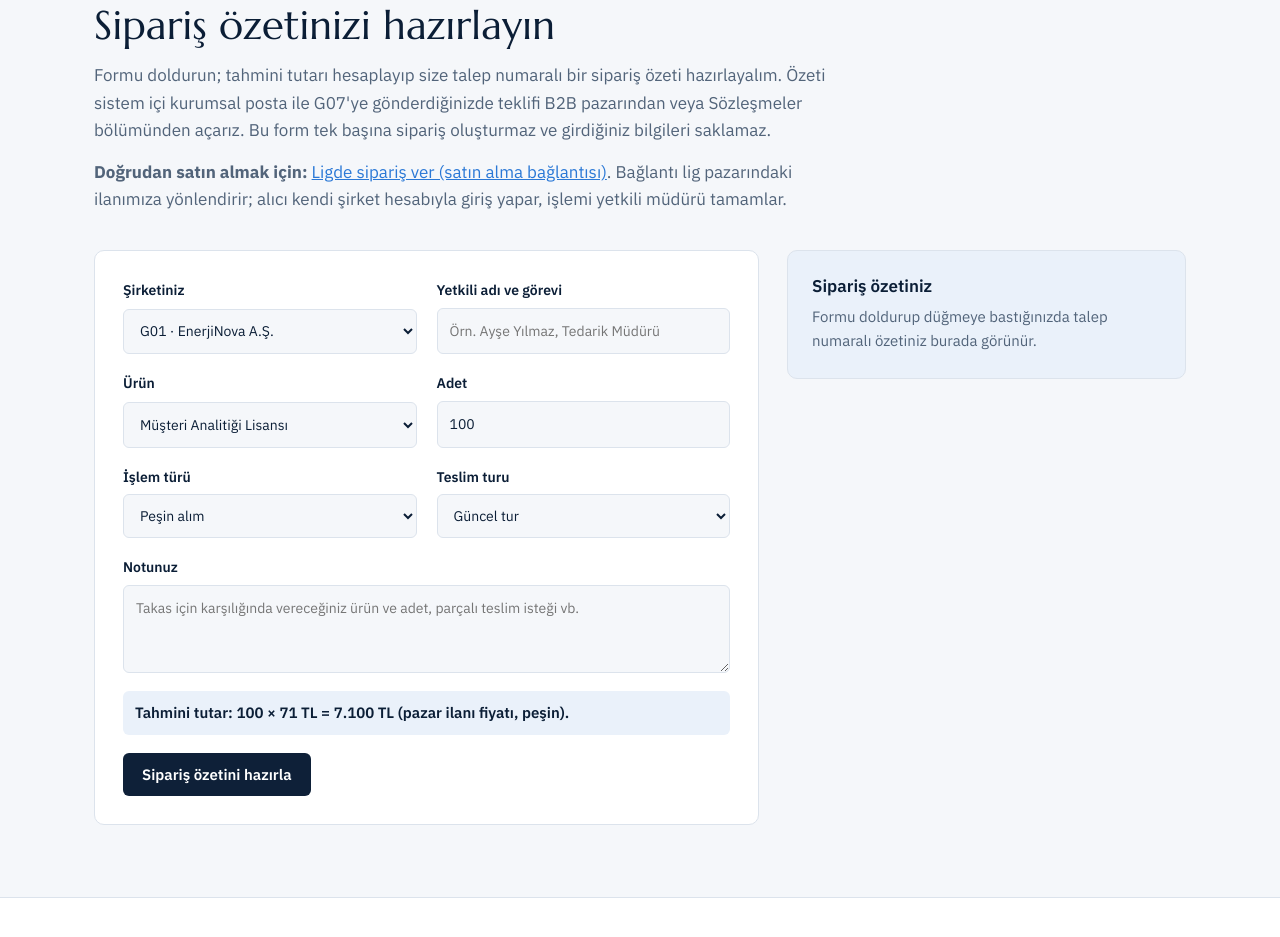
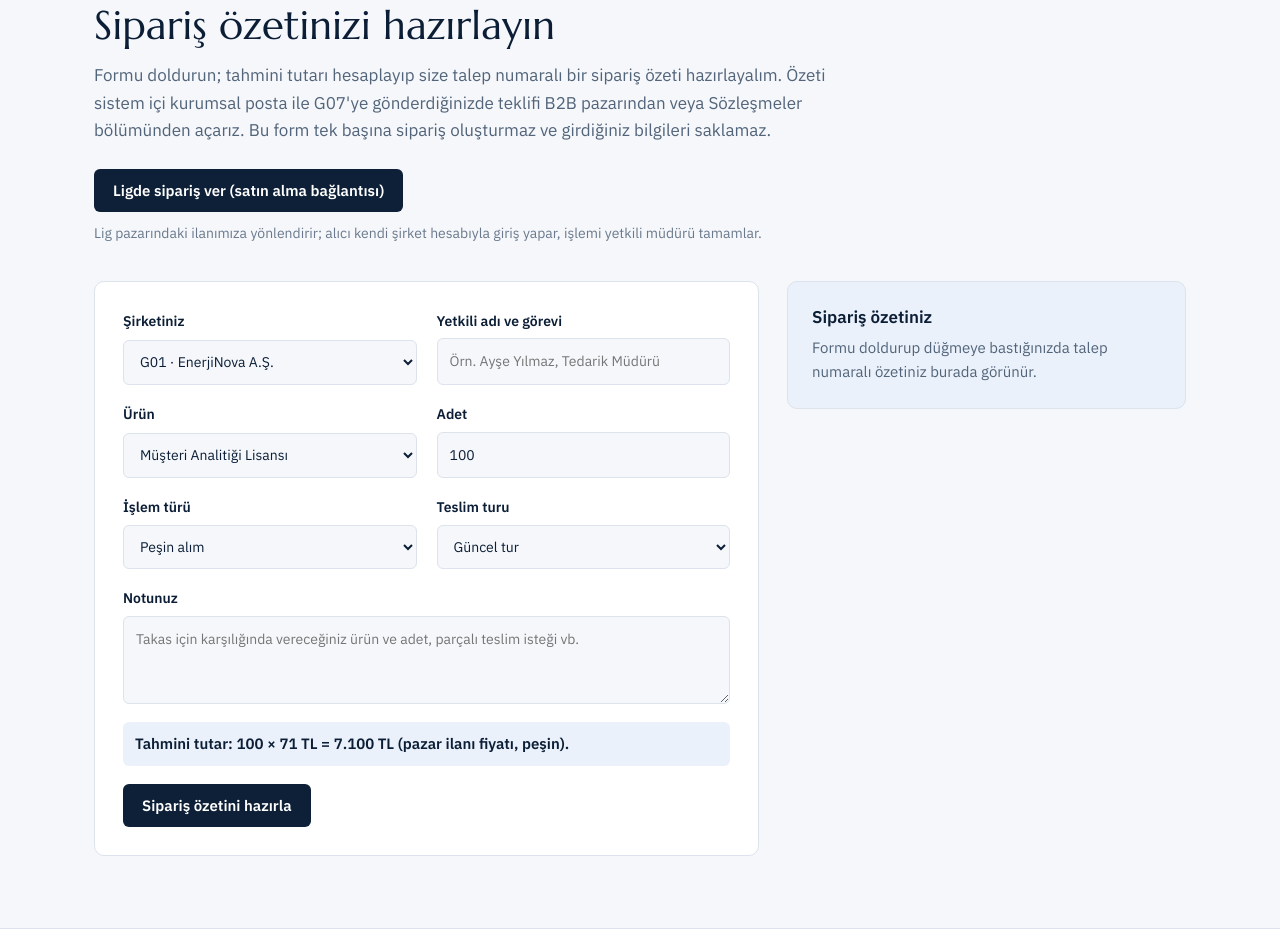
Before and after one commit to btlsarioglu54-sys/veripusula, a website: page index.html in a window 1280 px wide. Shown: the part 4719-5656 px from the top of the page. Drawn offline with Linux system fonts and the light colour scheme.

Commit message:
Add files via upload

```diff
--- a/index.html
+++ b/index.html
@@ -232,6 +232,9 @@ h3.sub + .tablebox{margin-top:16px}
 @media (max-width:1100px){ .nav{gap:14px} .nav a{font-size:14px} }
 @media (max-width:980px){ .stats{grid-template-columns:repeat(3,minmax(0,1fr))} .news{grid-template-columns:repeat(2,minmax(0,1fr))} .nav{gap:0} }
 @media (max-width:600px){ .stats{grid-template-columns:repeat(2,minmax(0,1fr))} .news{grid-template-columns:minmax(0,1fr)} .stat b{font-size:26px} }
+
+.buy-cta{display:flex;flex-direction:column;align-items:flex-start;gap:10px;margin:24px 0 32px}.buy-cta .hint{margin:0;font-size:.875rem;color:var(--muted,inherit);opacity:.85}
+@media (max-width:640px){.buy-cta .btn{width:100%;justify-content:center;text-align:center;white-space:normal}}
 </style>
 
 </head>
@@ -406,7 +409,7 @@ h3.sub + .tablebox{margin-top:16px}
     <p class="eyebrow">Sipariş ve tedarik formu</p>
     <h2>Sipariş özetinizi hazırlayın</h2>
     <p class="intro">Formu doldurun; tahmini tutarı hesaplayıp size talep numaralı bir sipariş özeti hazırlayalım. Özeti sistem içi kurumsal posta ile G07'ye gönderdiğinizde teklifi B2B pazarından veya Sözleşmeler bölümünden açarız. Bu form tek başına sipariş oluşturmaz ve girdiğiniz bilgileri saklamaz.</p>
-    <p class="intro"><b>Doğrudan satın almak için:</b> <a href="https://dijital-sirketler-ligi-serhat-ata.ataserhat54.chatgpt.site/ogrenci?marketCompany=G07" target="_blank" rel="noopener">Ligde sipariş ver (satın alma bağlantısı)</a>. Bağlantı lig pazarındaki ilanımıza yönlendirir; alıcı kendi şirket hesabıyla giriş yapar, işlemi yetkili müdürü tamamlar.</p>
+    <div class="buy-cta"><a class="btn solid" href="https://dijital-sirketler-ligi-serhat-ata.ataserhat54.chatgpt.site/ogrenci?marketCompany=G07" target="_blank" rel="noopener">Ligde sipariş ver (satın alma bağlantısı)</a><p class="hint">Lig pazarındaki ilanımıza yönlendirir; alıcı kendi şirket hesabıyla giriş yapar, işlemi yetkili müdürü tamamlar.</p></div>
     <div class="order">
       <form id="siparis-formu" novalidate>
         <label for="f-sirket">Şirketiniz
```
